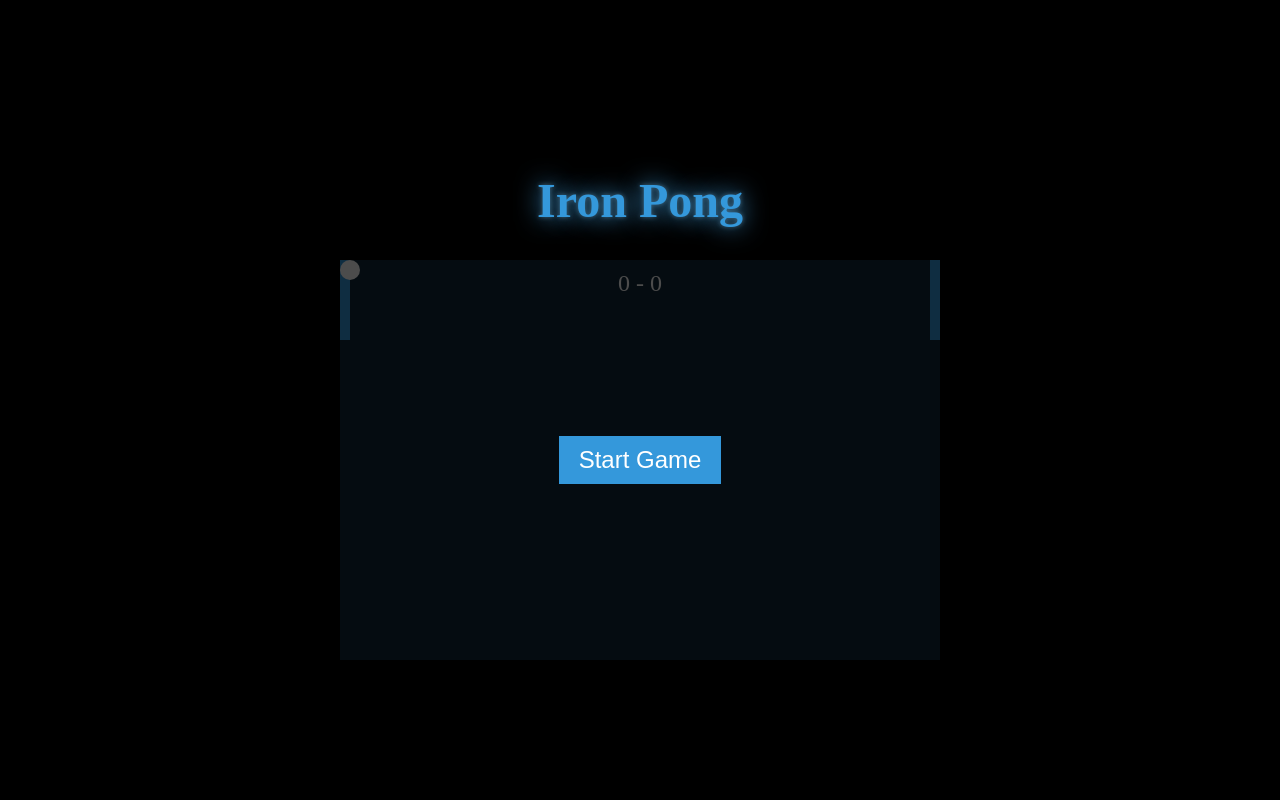
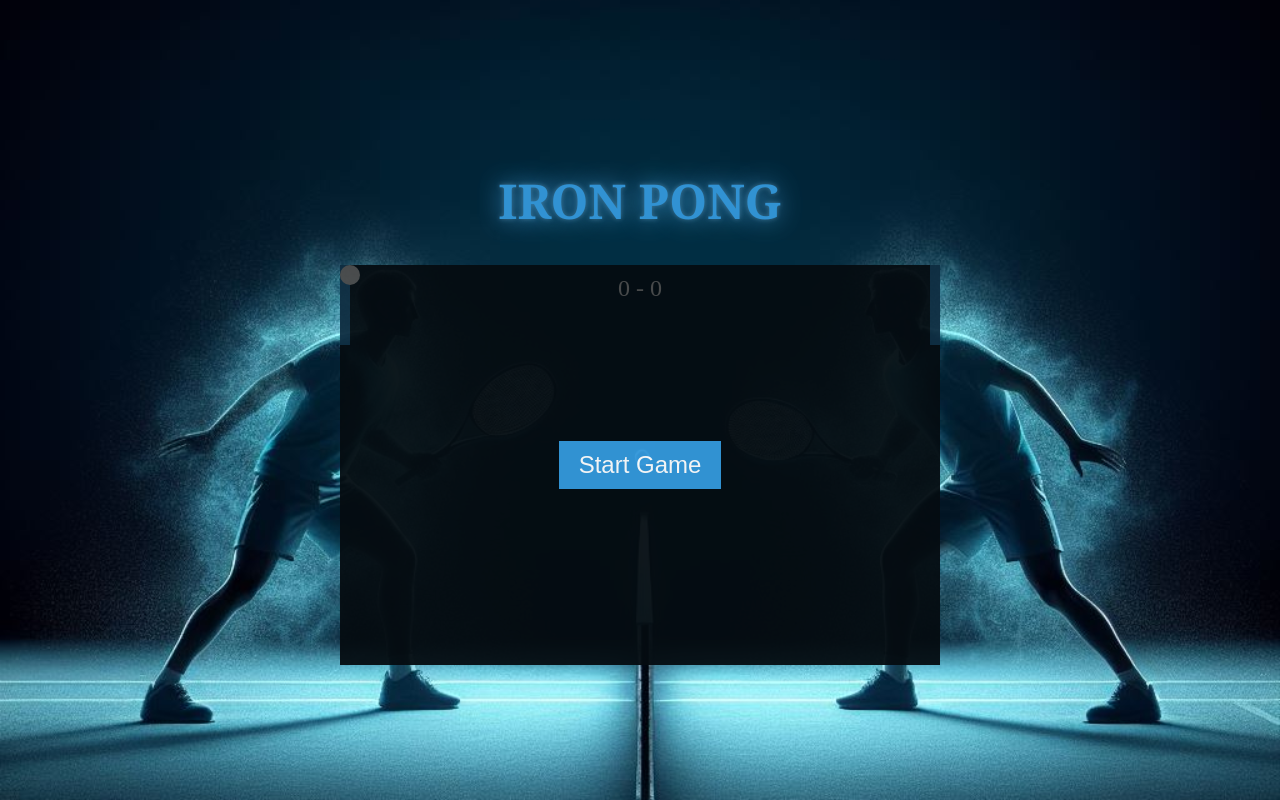
Before and after one commit to estanislaumendes/Ironpong, a plain HTML site: page index.html in a window 1280 px wide. Drawn offline with Linux system fonts and the light colour scheme.

Commit message:
changed game name font and added background

```diff
--- a/index.html
+++ b/index.html
@@ -6,7 +6,7 @@
   <body>
     <header class="game-header">
       <div>
-        <h1 id="game-name">Iron Pong</h1>
+        <h1 id="game-name">IRON PONG</h1>
       </div>
     </header>
     <div class="game-container">
--- a/styles/style.css
+++ b/styles/style.css
@@ -6,6 +6,13 @@ body {
   margin: 0;
   background-color: #000;
   flex-direction: column;
+  background-image: url('../images/background.jfif');
+  background-size: 100%;
+  background-repeat: no-repeat;
+  background-blend-mode: lighten;
+  opacity: 0.95;
+  background-position: 9em;
+  background-position-x: center;
 }
 .game-header {
   font-size: 24px;
@@ -17,6 +24,7 @@ body {
 
 #game-name {
   animation: glow 2s ease-in-out infinite alternate;
+  font-family: Georgia;
 }
 
 .game-container {
```
Also changed, not shown: images/background.jfif (added).
